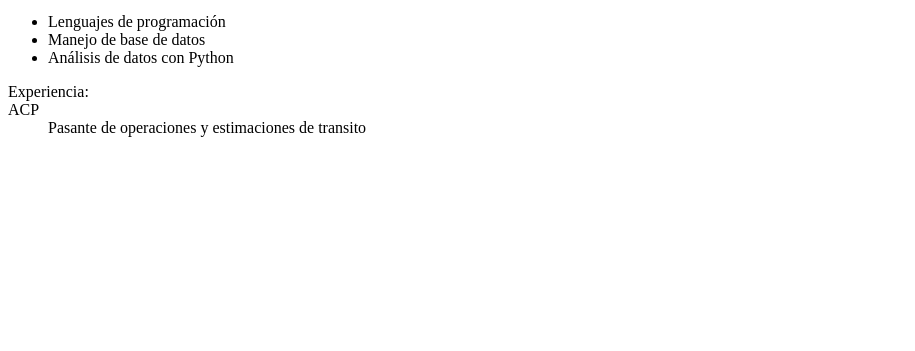
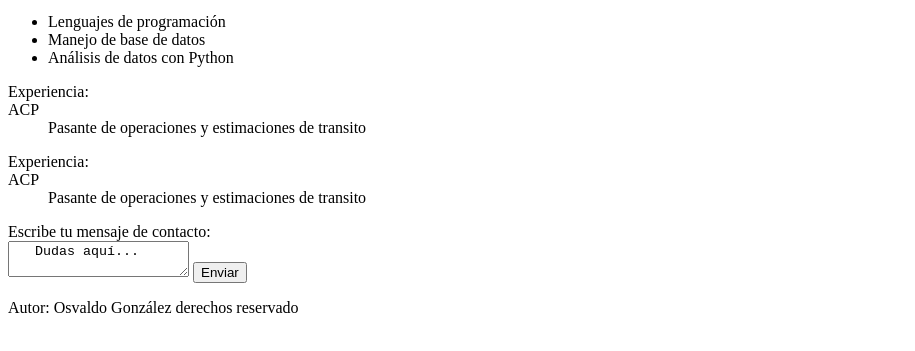
Before and after one commit to Antosg14/LabWebDev, a plain HTML site: page index.html in a window 1280 px wide. Shown: the part 155-506 px from the top of the page, without its empty margins (0-915 px from the left). Drawn offline with Linux system fonts and the light colour scheme.

Commit message:
html update v1

```diff
--- a/index.html
+++ b/index.html
@@ -27,6 +27,26 @@
     <dd>Pasante de operaciones y estimaciones de transito</dd>
 	</dl>
   </p>
+<div>
+  <dl>
+  Experiencia: <br>
+    <dt>ACP</dt>
+    <dd>Pasante de operaciones y estimaciones de transito</dd>
+	</dl>
+    </div>
+
+<label>
+  Escribe tu mensaje de contacto:
+  </label>
+  <br>
+ <textarea>
+   Dudas aquí...
+    </textarea>
+    <button>Enviar</button>
+
+    <footer>
+    <p> Autor: Osvaldo González derechos reservado</p>
+    </footer>
 </body>
 
 </html>
```
